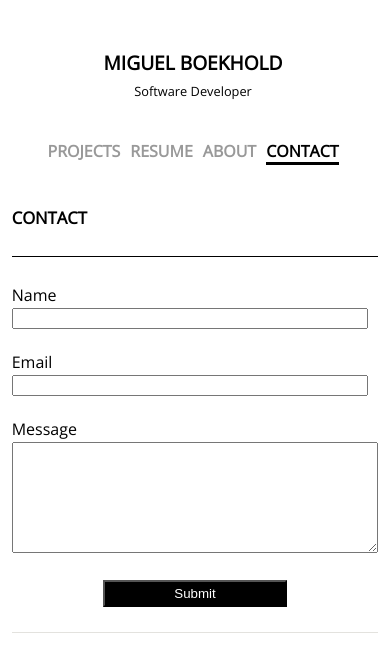
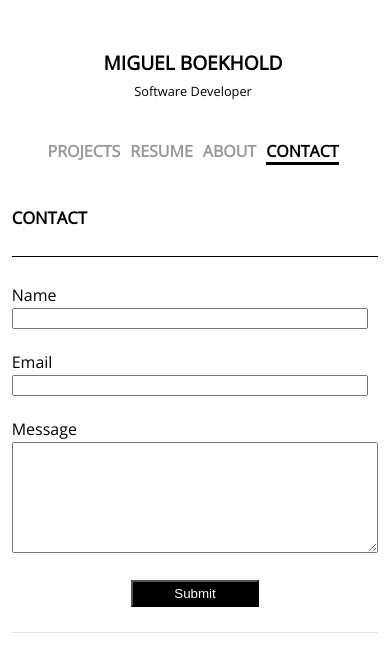
Before and after one commit to mboekhold/mboekhold.github.io, a Vue app: page /contact in a window 390 px wide. Shown: the top 672 px of the page. Built offline with nearby package versions, Linux system fonts and the light colour scheme; a small style sheet from the web is missing.

Commit message:
Changed button

```diff
--- a/src/components/Contact.vue
+++ b/src/components/Contact.vue
@@ -99,8 +99,7 @@ button:hover {
     }
 
     .field button {
-        width: 50%;
-        margin-left: 25px;
+        width: 35%;
         margin: auto;
         display: inherit;
         padding: 4px;
```
